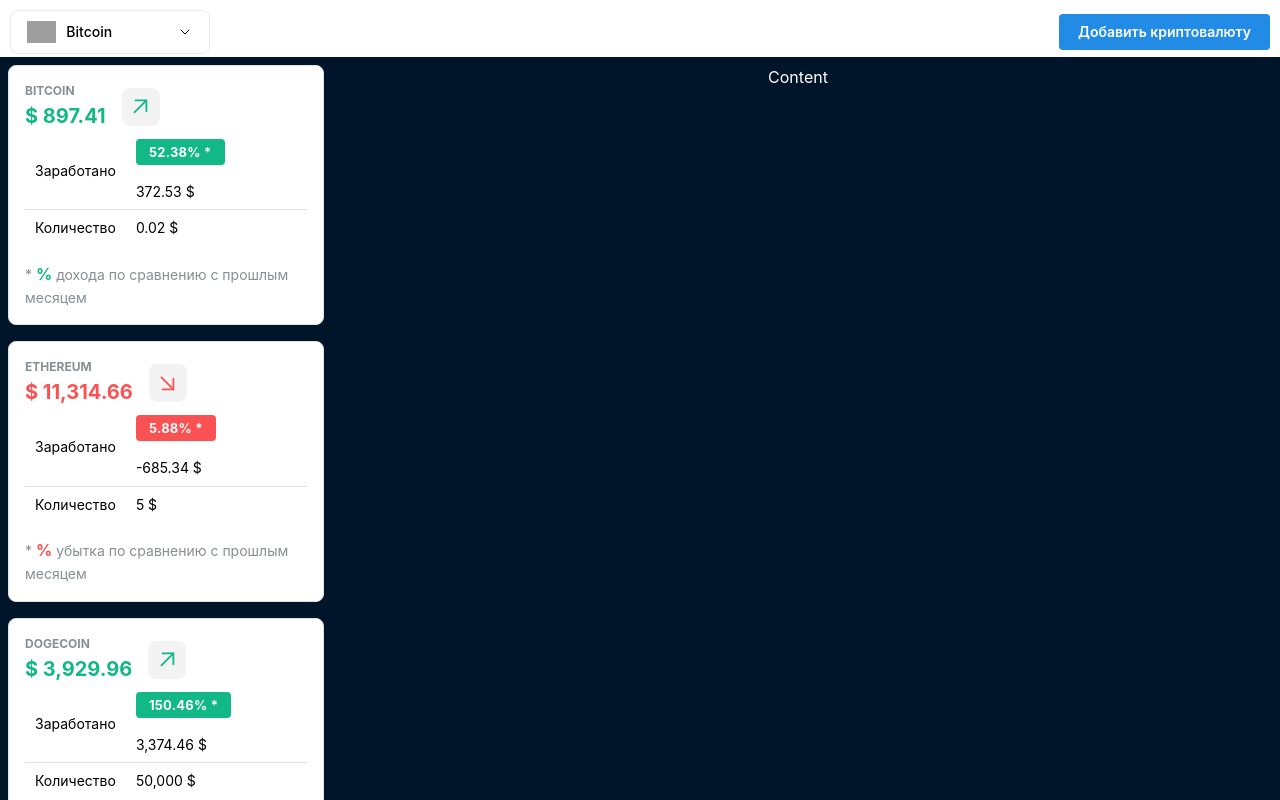
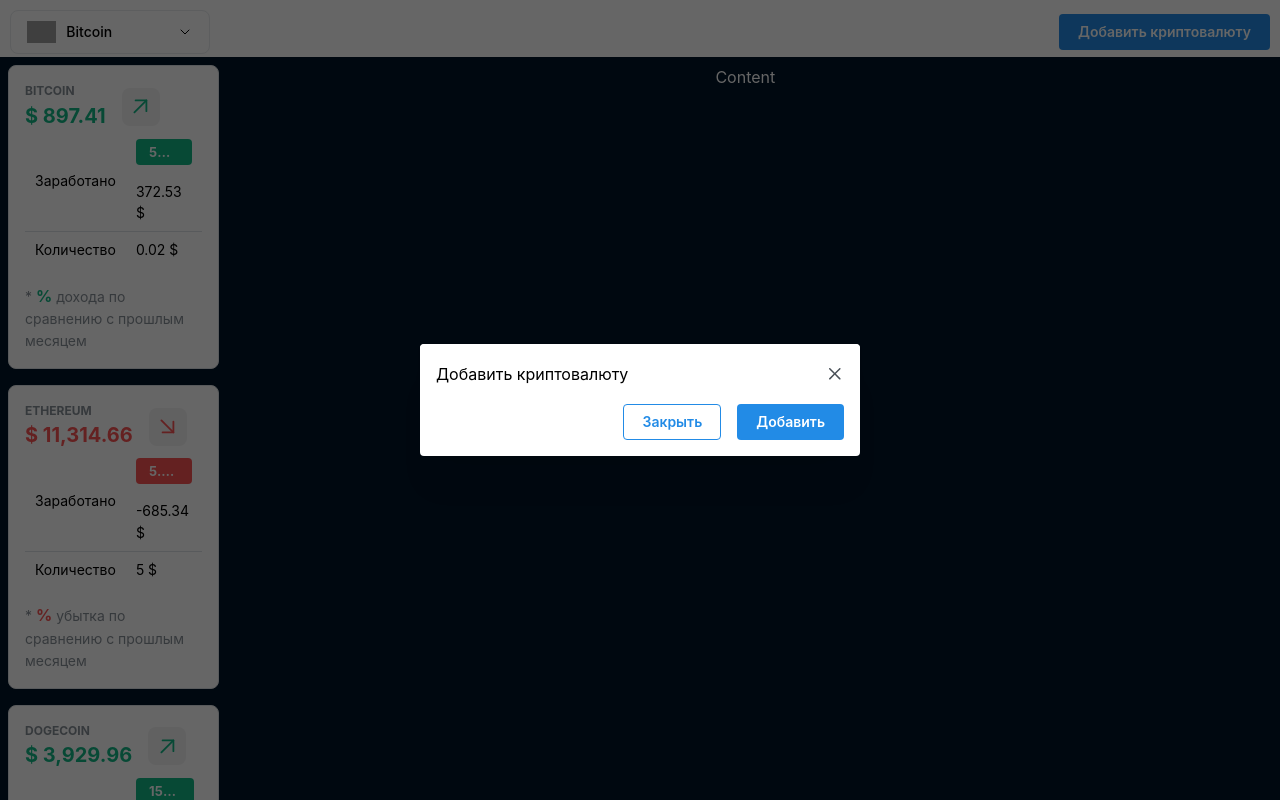
Before and after one commit to skyndfly/react-crypto, a React (Vite) app: page / in a window 1280 px wide. Both pictures are taken after a click on the button "Добавить криптовалюту". Shown: the top 800 px of the page. Built offline with nearby package versions, Linux system fonts and the light colour scheme; grey boxes are pictures that could not be loaded.

Commit message:
Добавил вывод модального окна при выборе криптовалюты, добавил отдельный компонент модального окна

```diff
--- a/src/components/layout/AppLayout/AppLayout.jsx
+++ b/src/components/layout/AppLayout/AppLayout.jsx
@@ -17,10 +17,10 @@
             <AppHeader/>
             <Container fluid className={cls.container}>
                 <Grid grow  >
-                    <Grid.Col span={3} px={0}>
+                    <Grid.Col span={2} px={0}>
                         <AppSider/>
                     </Grid.Col>
-                    <Grid.Col span={9} px={0}>
+                    <Grid.Col span={10} px={0}>
                         <AppContent/>
                     </Grid.Col>
                 </Grid>
--- a/src/components/layout/Header/AppHeader.jsx
+++ b/src/components/layout/Header/AppHeader.jsx
@@ -1,8 +1,8 @@
-import {Button} from "../../shared/ui/Button/Button.jsx";
 import React from "react";
 import cls from './AppHeader.module.scss';
 import {Container, Group} from "@mantine/core";
 import ImageSelect from "../../shared/ui/ImageSelect/ImageSelect.jsx";
+import {Modal} from "../../shared/ui/Modal/Modal.jsx";
 
 
 export default function AppHeader() {
@@ -12,7 +12,7 @@
             <Container fluid px={0}>
                 <Group justify={'space-between'}>
                     <ImageSelect/>
-                    <Button text="Добавить криптовалюту"/>
+                    <Modal />
                 </Group>
             </Container>
         </header>
--- a/src/components/shared/ui/Button/Button.jsx
+++ b/src/components/shared/ui/Button/Button.jsx
@@ -1,8 +1,8 @@
 import {Button as MantineButton} from "@mantine/core";
 import React from "react";
-export function Button({text, onclick = null}) {
+export function Button({text, onclick = null, variant = null}) {
     return (
-        <MantineButton variant="filled" onClick={onclick}>
+        <MantineButton variant={variant ? variant : 'filled'} onClick={onclick}>
             {text}
         </MantineButton>
     )
--- a/src/components/shared/ui/ImageSelect/ImageSelect.jsx
+++ b/src/components/shared/ui/ImageSelect/ImageSelect.jsx
@@ -1,26 +1,44 @@
-import {Group, Image, Menu, UnstyledButton} from "@mantine/core";
+import {Group, Image, Menu, Modal, UnstyledButton} from "@mantine/core";
 import cls from "./ImageSelect.module.scss";
 import {IconChevronDown} from "@tabler/icons-react";
-import React, {useState} from "react";
+import React, {useEffect, useState} from "react";
 import {useCrypto} from "../../../../context/crypto-context.jsx";
 
-export default function ImageSelect(){
+export default function ImageSelect() {
+
     const {crypto} = useCrypto();
-    function handleSelect(val){
-        console.log(val)
-    }
+    const [openModal, setModal] = useState(false);
     const [opened, setOpened] = useState(false);
     const [selected, setSelected] = useState(crypto[0]);
+
+    function handleSelect(val) {
+        setModal(true);
+    }
+
+    useEffect(() => {
+        const keypress = event => {
+            if (event.key === '/') {
+                setOpened(true);
+            }
+        }
+        document.addEventListener('keypress', keypress);
+        return () => document.removeEventListener('keypress', keypress);
+    }, []);
+
     const items = crypto.map((item) => (
         <Menu.Item
-            leftSection={<Image src={item.icon} width={18} height={18} />}
-            onClick={() => {setSelected(item); handleSelect(item.name);}}
+            leftSection={<Image src={item.icon} width={18} height={18}/>}
+            onClick={() => {
+                setSelected(item);
+                handleSelect(item.name);
+            }}
             key={item.name}
         >
             {item.name}
         </Menu.Item>
     ));
-    return(
+    return (
+        <>
             <Menu
                 onOpen={() => setOpened(true)}
                 onClose={() => setOpened(false)}
@@ -31,13 +49,17 @@
                 <Menu.Target>
                     <UnstyledButton className={cls.control} data-expanded={opened || undefined}>
                         <Group gap="xs">
-                        <Image src={selected.icon} width={22} height={22} />
+                            <Image src={selected.icon} width={22} height={22}/>
                             <span className={cls.label}>{selected.name}</span>
                         </Group>
-                    <IconChevronDown size="1rem" className={cls.icon} stroke={1.5} />
+                        <IconChevronDown size="1rem" className={cls.icon} stroke={1.5}/>
                     </UnstyledButton>
                 </Menu.Target>
                 <Menu.Dropdown>{items}</Menu.Dropdown>
             </Menu>
+            <Modal opened={ openModal} onClose={() => setModal(false)} withCloseButton={false}>
+                Modal without header, press escape or click on overlay to close
+            </Modal>
+        </>
     );
 }
--- /dev/null
+++ b/src/components/shared/ui/Modal/Modal.jsx
@@ -0,0 +1,20 @@
+import {Button} from "../Button/Button.jsx";
+import { useDisclosure } from '@mantine/hooks';
+import {Group, Modal as ModalMantine} from '@mantine/core';
+export function Modal(){
+    const [opened, { open, close }] = useDisclosure(false);
+    return(
+        <>
+            <ModalMantine opened={opened} onClose={close} title="Добавить криптовалюту" centered>
+
+                <div>
+                    <Group justify='end'>
+                        <Button text="Закрыть" onclick={close} variant='outline'/>
+                        <Button text="Добавить" />
+                    </Group>
+                </div>
+            </ModalMantine>
+            <Button text="Добавить криптовалюту" onclick={open}/>
+        </>
+    );
+}
--- a/src/components/shared/ui/Stats/Stats.jsx
+++ b/src/components/shared/ui/Stats/Stats.jsx
@@ -4,6 +4,7 @@
 import {useContext} from "react";
 import CryptoContext from "../../../../context/crypto-context.jsx";
 import {TablePercentCard} from '../TablePercentCard/TablePercentCard.jsx';
+
 
 export default function Stats() {
     const {assets} = useContext(CryptoContext)
```
Lines whose indentation alone changed are shown as unchanged.
